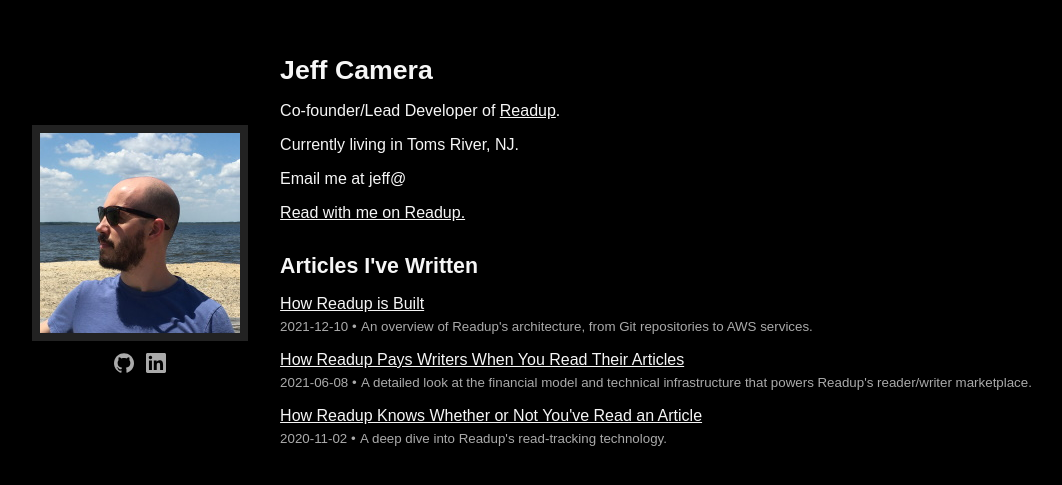
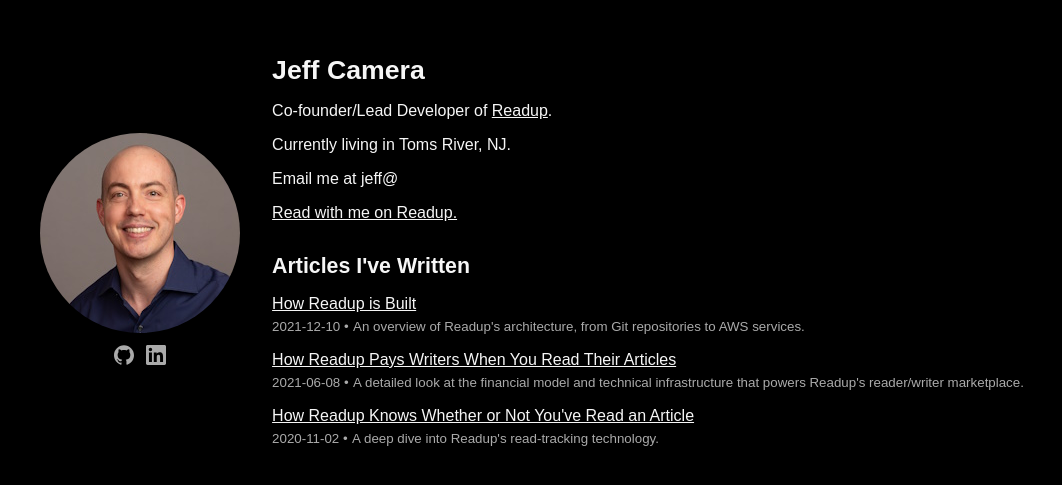
Before and after one commit to jacamera/jeffcamera.com, a plain HTML site: page index.html in a window 1280 px wide. Shown: the part 149-634 px from the top of the page, without its empty margins (108-1170 px from the left). Drawn offline with Linux system fonts and the light colour scheme.

Commit message:
updated profile picture

```diff
--- a/index.html
+++ b/index.html
@@ -18,7 +18,7 @@
 		</head>
 	<body>
 		<div id="picture">
-			<img srcset="./me-20211211@1x.jpg, ./me-20211211@2x.jpg 2x, ./me-20211211@3x.jpg 3x" src="./me-20211211@3x.jpg" alt="selfie" />
+			<img srcset="./me-20230907@1x.jpg, ./me-20230907@2x.jpg 2x, ./me-20230907@3x.jpg 3x" src="./me-20230907@3x.jpg" alt="portrait" />
 			<div id="social">
 				<a href="https://github.com/jacamera">
 					<img src="./github.svg" alt="GitHub Logo" />
--- a/main.css
+++ b/main.css
@@ -48,7 +48,7 @@
 #picture > img {
 	display: block;
 	width: 200px;
-	border: 0.5em solid #222;
+	border-radius: 50%;
 }
 #social {
 	margin-top: 0.75em;
```
Also changed, not shown: me-20211211@1x.jpg (deleted), me-20211211@2x.jpg (deleted), me-20211211@3x.jpg (deleted), me-20230907@1x.jpg (added), me-20230907@2x.jpg (added), me-20230907@3x.jpg (added).
